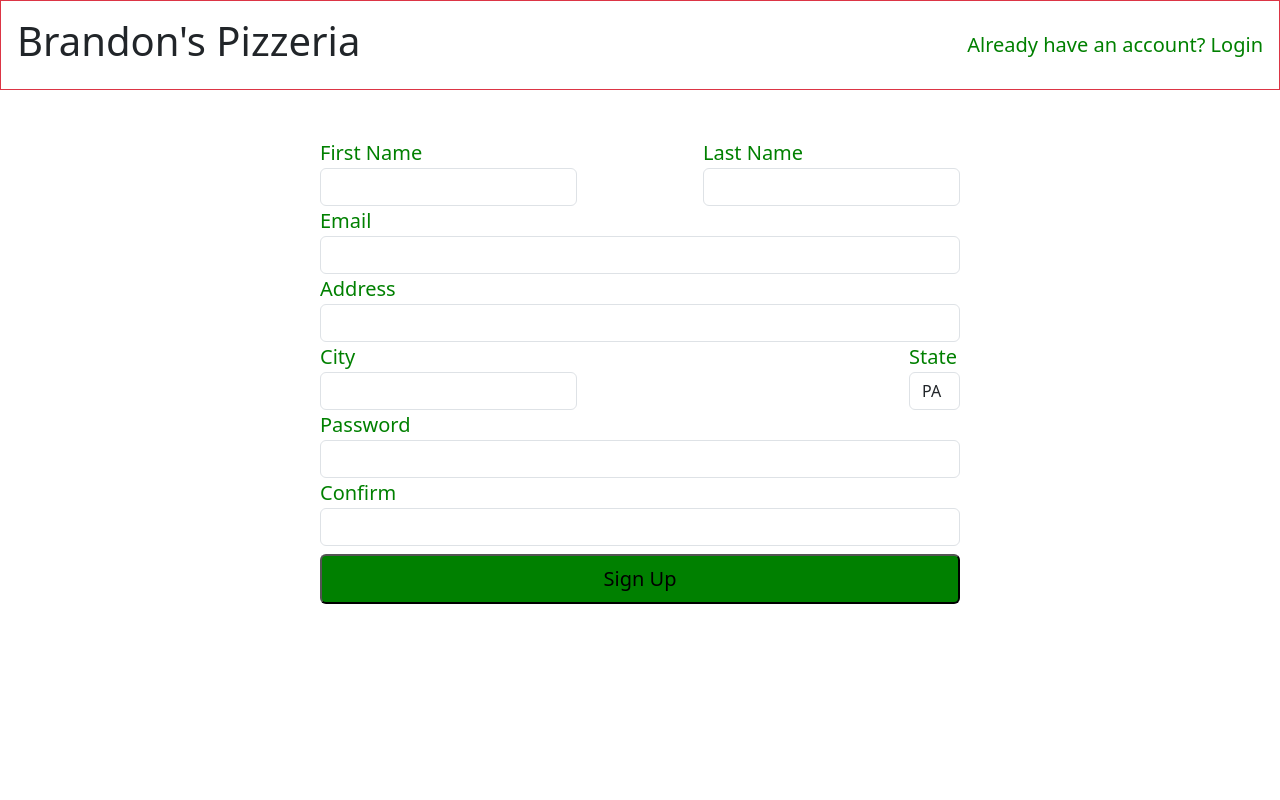
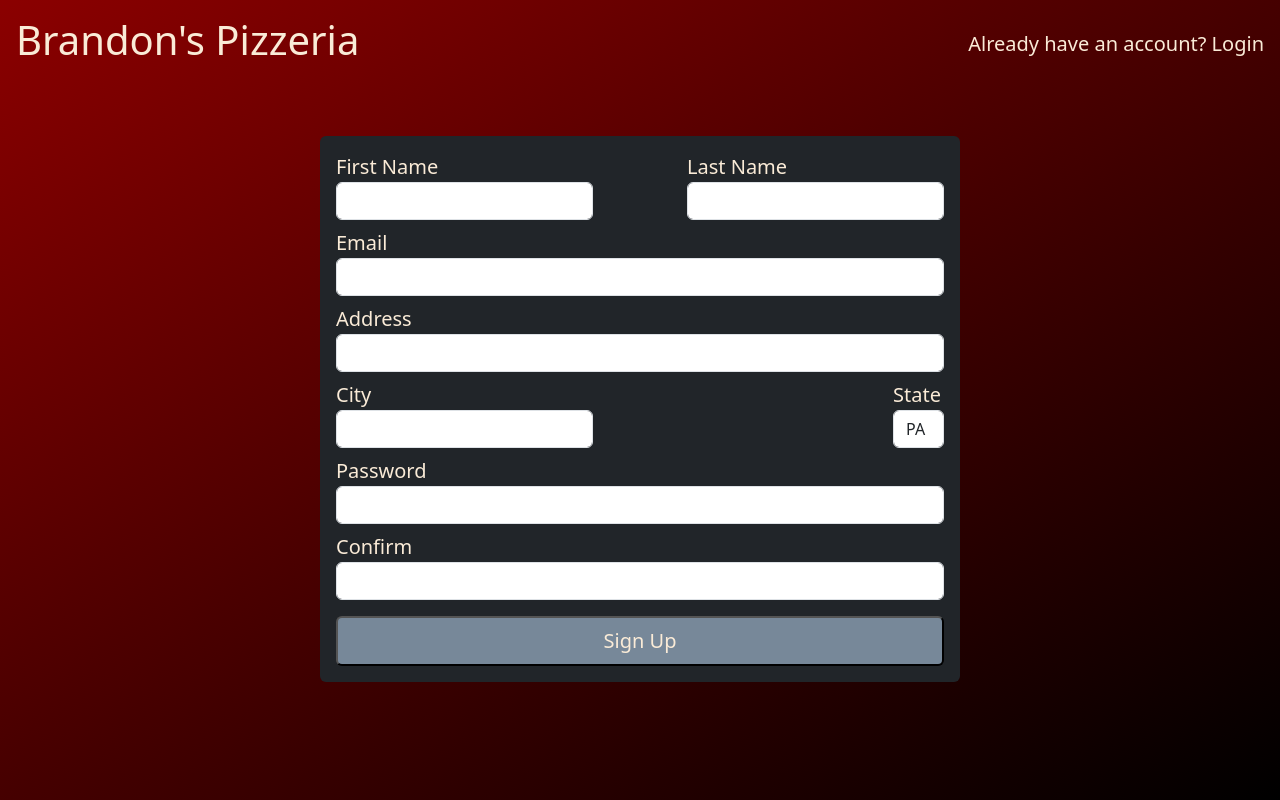
Before and after one commit to Brando129/brandons_pizzeria, a Flask app: page / in a window 1280 px wide. Run offline with Flask 3, Linux system fonts and the light colour scheme.

Commit message:
Built registration HTML, working on login HTML.

```diff
--- a/flask_app/controllers/controllers_users.py
+++ b/flask_app/controllers/controllers_users.py
@@ -11,3 +11,8 @@ bcrypt = Bcrypt(app) # We are creating an object called bcrypt,
 @app.route('/')
 def registration():
     return render_template('registration.html')
+
+# Route for rendering the Login page.
+@app.route('/login')
+def login():
+    return render_template('login.html')
--- a/flask_app/static/css/style.css
+++ b/flask_app/static/css/style.css
@@ -4,21 +4,47 @@
     padding: 0px;
 }
 
+/* Page body */
+.background {
+    /* Background image */
+    background-image: linear-gradient(to bottom right, darkred, black);
+    /* Set a specified height, or the minimum height for the background image */
+    min-height: 500px;
+
+    /* Set background image to fixed (don't scroll along with the page) */
+    background-attachment: fixed;
+
+    /* Center the background image */
+    background-position: center;
+
+    /* Set the background image to no repeat */
+    background-repeat: no-repeat;
+
+    /* Scale the background image to be as large as possible */
+    background-size: cover;
+}
+
+/* Project Title */
+.proj_title {
+    color: antiquewhite;
+}
+
 /* Registration and Login Links */
 .reg_and_log_links {
     font-size: 20px;
     text-decoration: none;
-    color: green;
+    color: antiquewhite;
 }
 
 /* Registration and Login Labels */
 .reg_and_log_labels {
     font-size: 20px;
     text-decoration: none;
-    color: green;
+    color: antiquewhite;
 }
 
 .sign_up_btn {
-    background-color: green;
+    color: antiquewhite;
+    background-color: lightslategray;
     font-size: 20px;
 }
--- a/flask_app/templates/registration.html
+++ b/flask_app/templates/registration.html
@@ -8,17 +8,27 @@
     <!-- Bootstrap Link -->
     <link href="https://cdn.jsdelivr.net/npm/bootstrap@5.3.0/dist/css/bootstrap.min.css" rel="stylesheet"
     integrity="sha384-9ndCyUaIbzAi2FUVXJi0CjmCapSmO7SnpJef0486qhLnuZ2cdeRhO02iuK6FUUVM" crossorigin="anonymous">
-    <title>Login</title>
+    <!-- Bootswatch -->
+    <!-- <link rel="stylesheet" href="{{ url_for('static', filename='/css/bootstrap.min.css') }}"> -->
+    <!-- Font Links -->
+    <!-- <link rel="preconnect" href="https://fonts.googleapis.com">
+    <link rel="preconnect" href="https://fonts.gstatic.com" crossorigin>
+    <link href="https://fonts.googleapis.com/css2?family=Dancing+Script&family=Roboto:ital@1&display=swap" rel="stylesheet"> -->
+    <title>Registration</title>
 </head>
-<body>
+<body class="background">
+    <!-- Page Container -->
     <div class="col-12">
-        <div class="d-flex justify-content-between align-items-center border border-danger p-3">
-            <h1>Brandon's Pizzeria</h1>
-            <a class="reg_and_log_links" href="/register">Already have an account? Login</a>
+        <!-- Banner -->
+        <div class="d-flex justify-content-between align-items-center p-3">
+            <h1 class="proj_title">Brandon's Pizzeria</h1>
+            <a class="reg_and_log_links" href="/login">Already have an account? Login</a>
         </div>
-        <div class="col-md-6 mx-auto mt-5">
+        <!-- End of Banner -->
+        <!-- Form Container -->
+        <div class="col-md-6 mx-auto my-5 p-3 bg-dark rounded">
             <form class="d-flex flex-column" action="/login" method="POST">
-                <div class="d-flex justify-content-between align-items-center">
+                <div class="d-flex justify-content-between align-items-center mb-2">
                     <div>
                         <label class="reg_and_log_labels" for="first_name">First Name</label>
                         <input class="form-control" type="text" name="first_name">
@@ -28,15 +38,15 @@
                         <input class="form-control" type="text" name="last_name">
                     </div>
                 </div>
-                <div>
+                <div class="mb-2">
                     <label class="reg_and_log_labels" for="email">Email</label>
                     <input class="form-control" type="text" name="email">
                 </div>
-                <div>
+                <div class="mb-2">
                     <label class="reg_and_log_labels" for="address">Address</label>
                     <input class="form-control" type="text" name="address">
                 </div>
-                <div class="d-flex justify-content-between align-items-center">
+                <div class="d-flex justify-content-between align-items-center mb-2">
                     <div>
                         <label class="reg_and_log_labels" for="city">City</label>
                         <input class="form-control" type="text" name="city">
@@ -50,17 +60,19 @@
                         </select>
                     </div>
                 </div>
-                <div>
+                <div class="mb-2">
                     <label class="reg_and_log_labels" for="password">Password</label>
                     <input class="form-control" type="password" name="passowrd">
                 </div>
-                <div>
+                <div class="mb-2">
                     <label class="reg_and_log_labels" for="confirm_password">Confirm</label>
                     <input class="form-control" type="password" name="confirm_password">
                 </div>
                 <input class="sign_up_btn mt-2 p-2 rounded" type="submit" value="Sign Up">
             </form>
         </div>
+        <!-- End of Form Container -->
     </div>
+    <!-- End of Page Container -->
 </body>
 </html>
```
Also changed, not shown: flask_app/templates/login.html (added, +11 -0 lines).
